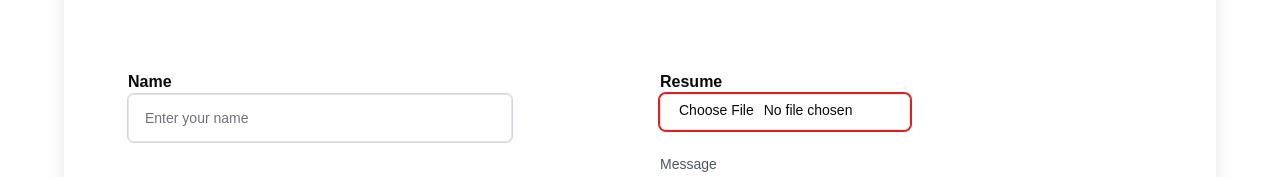
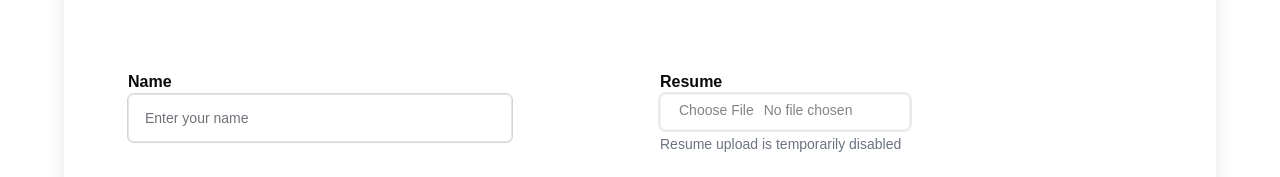
Before and after one commit to manuvj/inker, a Next.js app: page /career in a window 1280 px wide. Shown: the part 334-511 px from the top of the page. Built offline with nearby package versions, Linux system fonts and the light colour scheme; no server answers; a web font is replaced by a local one.

Commit message:
feat:updated form

```diff
--- a/app/(root)/career/page.tsx
+++ b/app/(root)/career/page.tsx
@@ -14,7 +14,6 @@ const schema = z.object({
   name: z.string().min(1, "Name is required"),
   email: z.string().email("Invalid email address"),
   phone: z.string().min(1, "Phone Number is required"),
-  resume: z.any().refine((file) => file?.length > 0, "Resume is required"),
   message: z.string().min(1, "Message is required"),
 });
 
@@ -127,15 +126,12 @@ const Page = () => {
               <Input
                 id="resume"
                 type="file"
-                {...register("resume")}
-                className="ring-2 ring-hilight max-w-[250px] rounded-md"
+                disabled
+                className="ring-2 ring-gray-300 max-w-[250px] rounded-md cursor-not-allowed opacity-50"
               />
-              {errors.resume && (
-                <p className="text-red-500 text-sm mt-1">
-                  {typeof errors.resume.message === "string" &&
-                    errors.resume.message}
-                </p>
-              )}
+              <p className="text-sm text-gray-500 mt-1">
+                Resume upload is temporarily disabled
+              </p>
             </div>
 
             {/* Message */}
```
